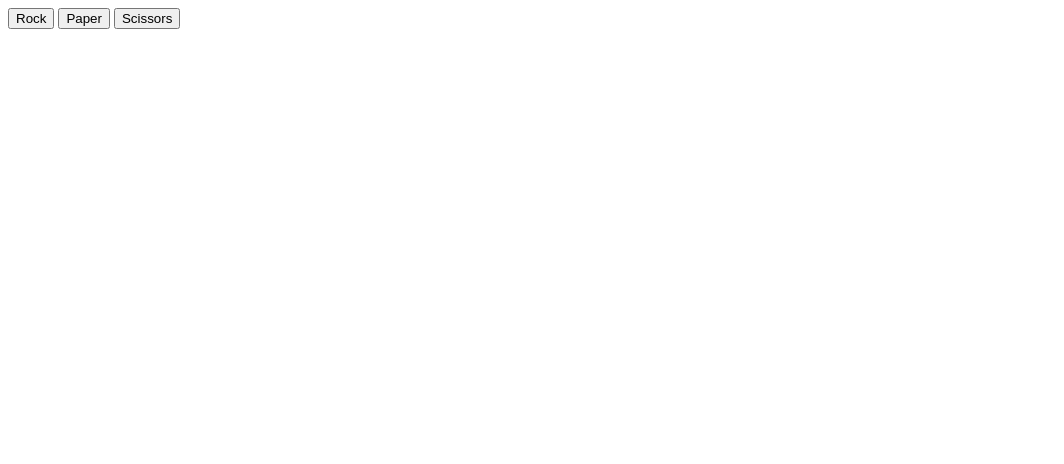
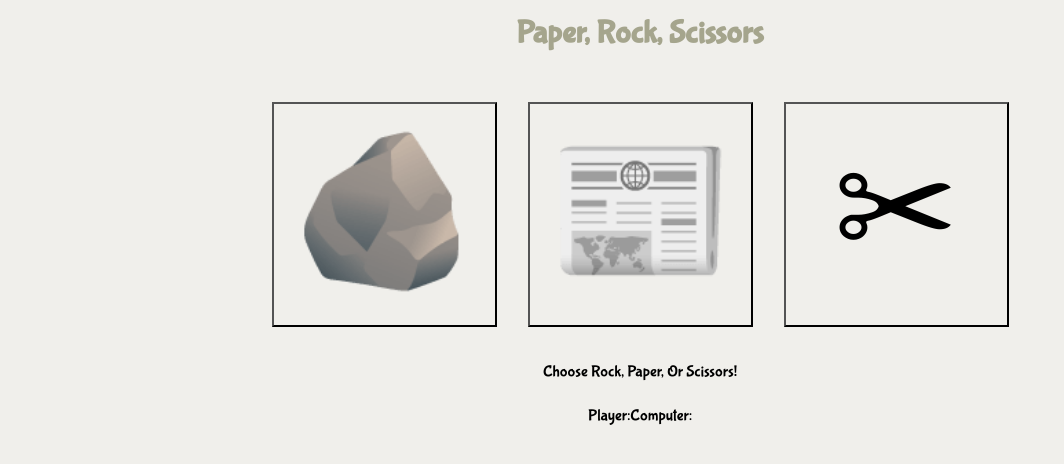
Before and after one commit to RossBunnell/paper-rock-scissors-refactor, a plain HTML site: page index.html in a window 1280 px wide. Shown: the whole page, without its empty margins (0-1064 px from the left). Drawn offline with Linux system fonts and the light colour scheme.

Commit message:
styling updated  got on click funcitons to work

```diff
--- a/index.html
+++ b/index.html
@@ -6,15 +6,21 @@
     <meta http-equiv="X-UA-Compatible" content="IE=edge" />
     <meta name="viewport" content="width=device-width, initial-scale=1.0" />
     <title>Document</title>
+    <link rel="stylesheet" href="./style.css">
 </head>
 
 <body>
-    <button id="rock" class="button">Rock</button>
-    <button id="paper" class="button">Paper</button>
-    <button id="scissors" class="button">Scissors</button>
-    <div class="score">
+    <h1>Paper, Rock, Scissors</h1>
+    <div id="button-container">
+        <button id="rock" class="button">&#129704</button>
+        <button id="paper" class="button">&#128240</button>
+        <button id="scissors" class="button">&#9986;</button>
     </div>
-    <div class="winner-loser-tie"></div>
+    <div id="current-game-results">Choose Rock, Paper, Or Scissors!</div>
+    <div class="score-container">
+        <span id="player">Player: </span><span id="player-score"></span><span id="computer">Computer: </span><span id="computer-score"></span>
+    </div>
+
     <script src="./script.js"></script>
 </body>
 
--- a/script.js
+++ b/script.js
@@ -3,6 +3,7 @@ const playerScore = 0;
 const choices = ["paper", "rock", "scissors"];
 let player;
 let computer;
+
 /* Computer Selection */
 
 const computerChoice = function() {
@@ -33,7 +34,12 @@ scissors.addEventListener("click", function() {
     return game(player, computer);
 });
 
-function game(player, computer) {}
+/* Playing a round */
+
+function game(player, computer) {
+    let resultContainer = document.getElementById('current-game-results');
+    resultContainer.textContent = player + ' ' + computer;
+}
 
 
 
--- /dev/null
+++ b/style.css
@@ -0,0 +1,42 @@
+@import url('https://fonts.googleapis.com/css2?family=Bubblegum+Sans&display=swap');
+* {
+    margin: 0;
+    padding: 0;
+    background-color: #F0EFEB;
+    font-family: 'Bubblegum Sans', cursive;
+}
+
+h1 {
+    text-align: center;
+    padding-top: 15px;
+    color: #A5A58D
+}
+
+#button-container {
+    display: flex;
+    align-items: center;
+    justify-content: space-around;
+    margin: 50px 20% 10px 20%;
+}
+
+.button {
+    width: 225px;
+    height: 225px;
+    font-size: 150px;
+}
+
+.button:hover {
+    background-color: #B7B7A4;
+    box-shadow: 10px 10px 5px #686763;
+}
+
+#current-game-results {
+    text-align: center;
+    padding-top: 25px;
+}
+
+.score-container {
+    display: flex;
+    justify-content: center;
+    padding-top: 25px;
+}
```
